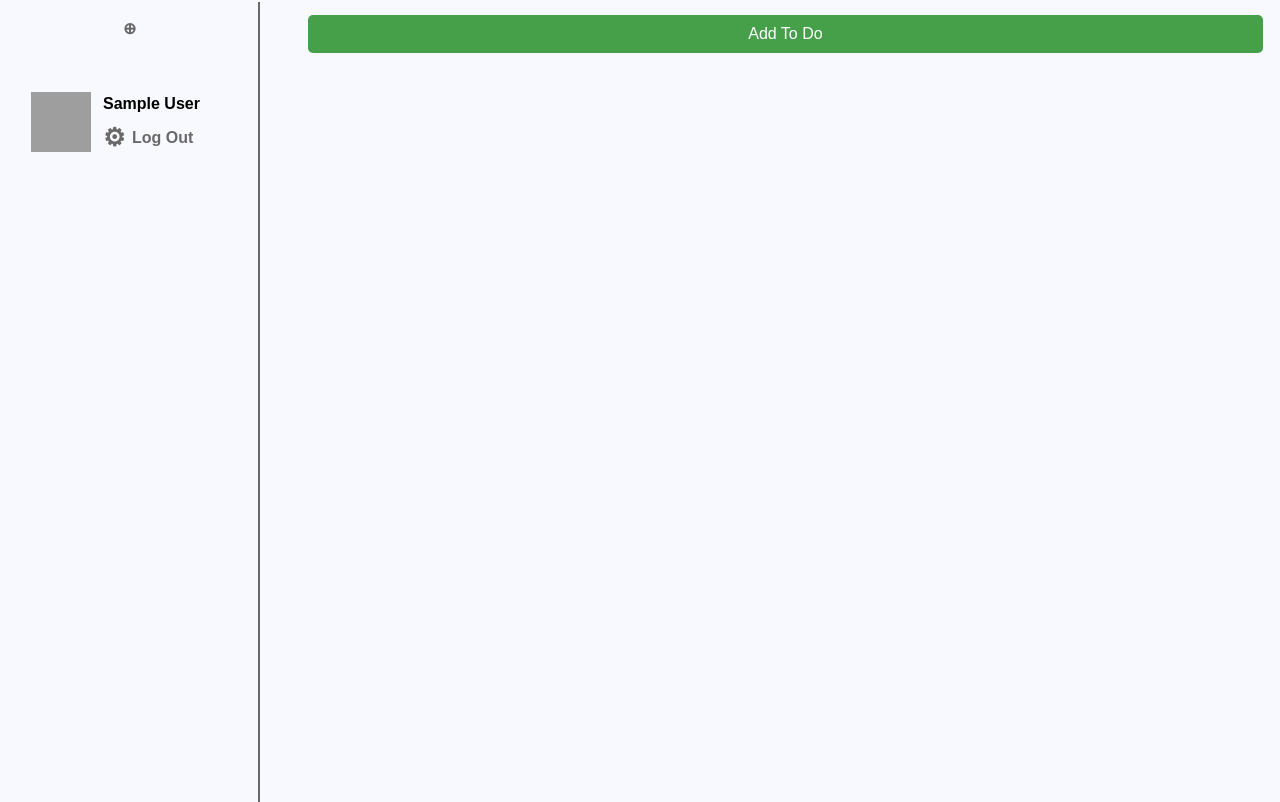
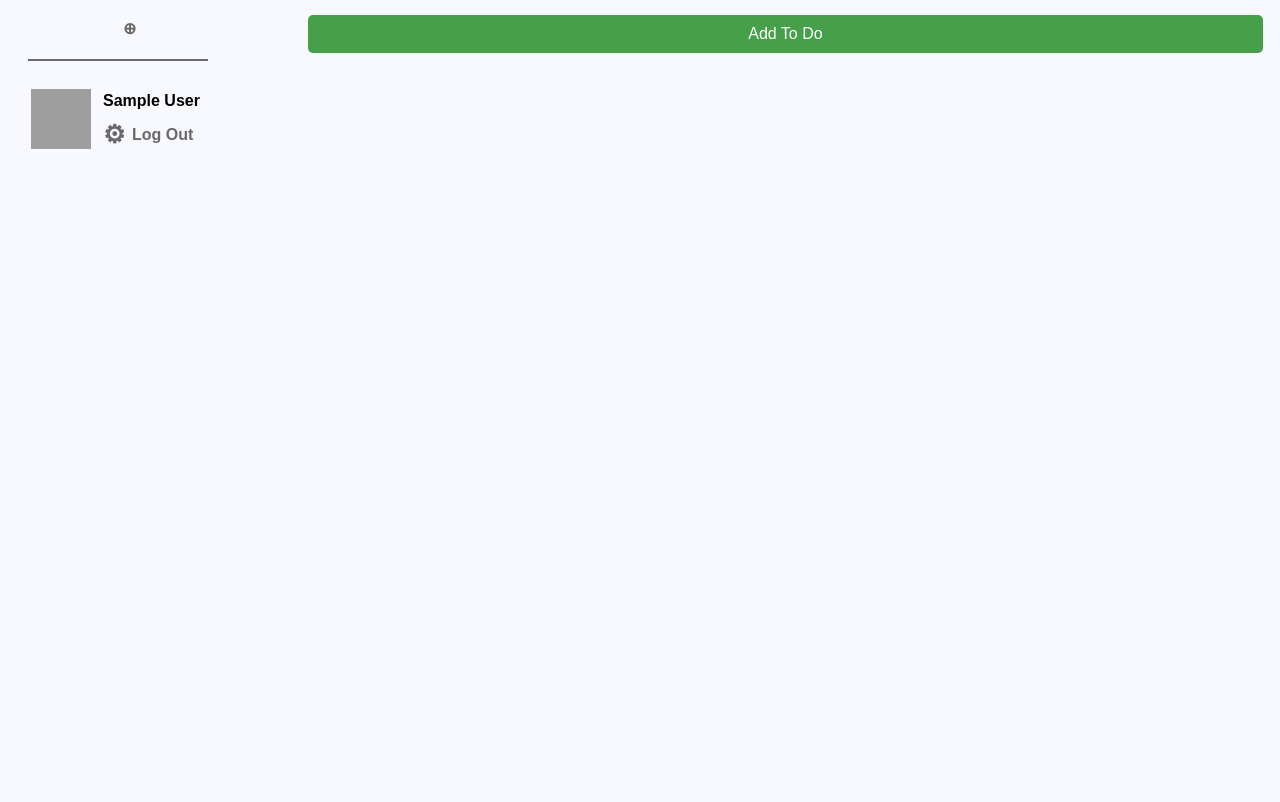
Before and after one commit to anaezes/LTW-FEUP, a PHP site: page / in a window 1280 px wide; the page is wider, and only the part inside the window is pictured. Shown: the part 119-921 px from the top of that part. Run offline with PHP 8.4, Linux system fonts and the light colour scheme; the visitor is signed in with stand-in values (Sample User, id 1); data comes from the database, SQL or seed files in the repository; lists and menus that the app fills with data are empty; some web fonts are replaced; grey boxes are pictures that could not be loaded.

Commit message:
update user

```diff
--- a/css/style.css
+++ b/css/style.css
@@ -14,8 +14,9 @@ body > header {
 
 .lateral .user{
     text-align: left;
-    margin-top: 50px;
-    margin-left: 20px;
+    margin: 20px 0px 0px 20px ;
+    padding-top: 25px;
+    border-top: 2px solid #696969;
 }
 
 .lateral .user > table{
@@ -30,7 +31,7 @@ body > header {
 .logout a {
     text-decoration: none;
     color: #696969;
-        font-weight: bold;
+    font-weight: bold;
     font-size: 16px;
 }
 
@@ -45,8 +46,7 @@ body > header {
     height: 100%;
     background-color: #F8F8FF;
     position: absolute;
-    border-right: 2px solid #696969;
-    padding-right: 50px;
+
     margin-top: 2px;
 
 }
@@ -54,6 +54,8 @@ body > header {
 .categories ul{
    text-align: center;
     align-content: left;
+    padding-left: 40px;
+
 }
 
 .categories ul li {
--- a/templates/category/list_categories.php
+++ b/templates/category/list_categories.php
@@ -18,8 +18,9 @@
             <div class="addCat">
               <form action="action_addCat.php" method="POST">
                <p class="field">
-                <label for="category"> Nova Categoria: </label>
+                <label for="category"> Category  </label>
                 <input type="text" id="NewCat" name="NewCategory"/>
+                <label for="Color"> Choose color &nbsp   </label>
                 <input name="Color" type="color"/>
                 <br>
               </p>
```
